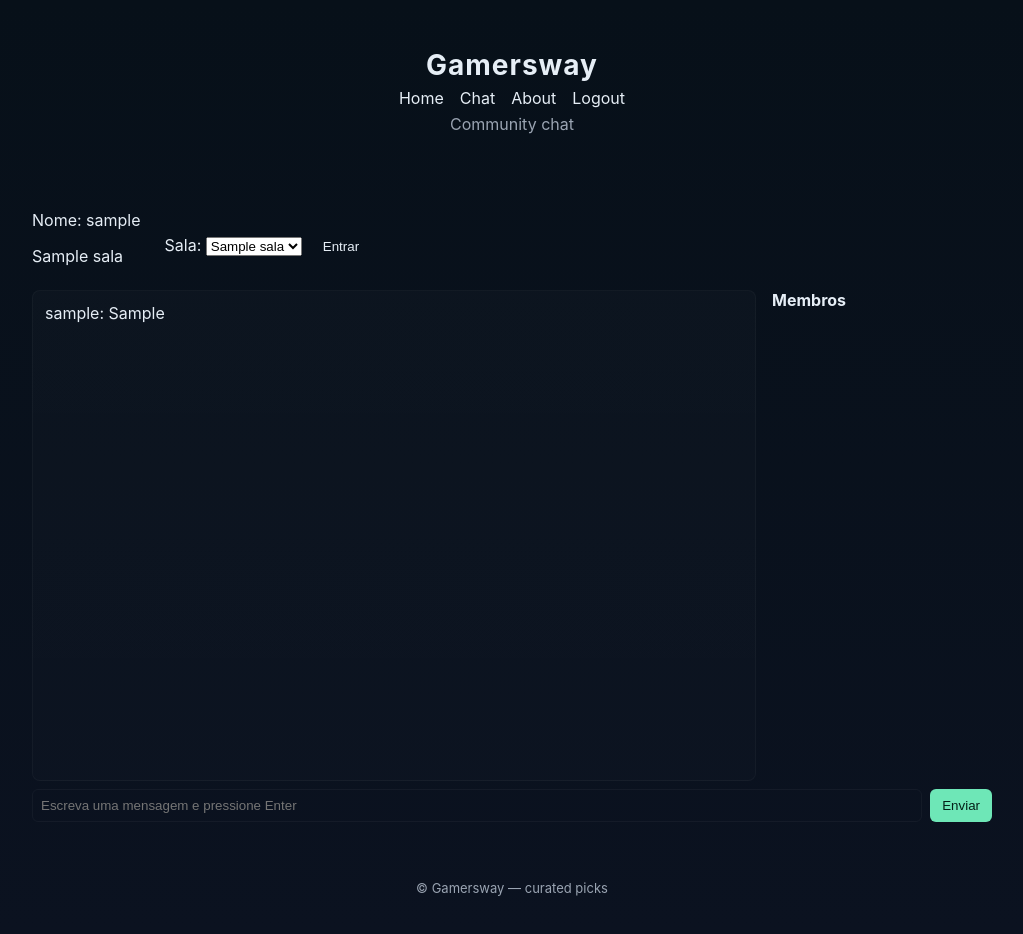
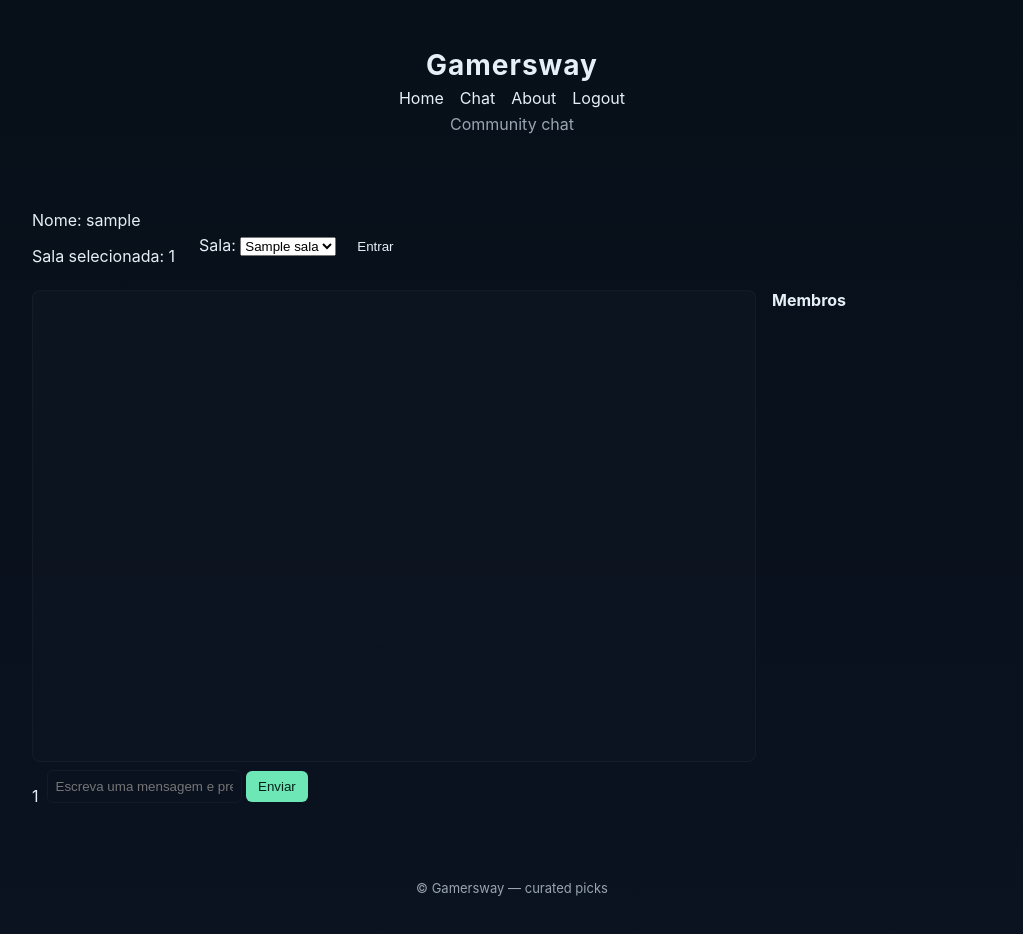
Before and after one commit to TiagoAPereira/Gamersway, a PHP site: page /chat.php in a window 1280 px wide. Shown: the whole page, without its empty margins (128-1151 px from the left). Run offline with PHP 8.4, Linux system fonts and the light colour scheme; the visitor is signed in with stand-in values (Sample User, id 1); tables that the repository leaves empty or names only in its code hold one stand-in row (values such as "Sample post"); data that the repository does not hold is empty.

Commit message:
Implement session-based chat room selection; store selected room in session and update message retrieval accordingly

```diff
--- a/chat.php
+++ b/chat.php
@@ -29,12 +29,23 @@
                     Nome:
                     <?php
                     echo "<label id='username' aria-label='Username'>$username</label>";
-                    if(isset($_POST['sala'])){
-                        echo "<p style='margin:0 0 0 12px'>Sala selecionada: " . $_POST['sala'] . "</p>";
+
+                    //testar se a variável de sessão existe, se não existir, criar e atribuir o valor da primeira sala
+                    if(!isset($_SESSION['sala_selecionada'])){
+                        echo "<p>primeira vez</p>";
+                        $_SESSION['sala_selecionada'] = mysqli_fetch_column(mysqli_query($ligacao, "select nome_sala from tbl_salas where id_sala = '1'"));
                     }
                     else {
-                       $sala_selecionada = mysqli_fetch_column(mysqli_query($ligacao, "select nome_sala from tbl_salas where id_sala = '1'"));
-                       echo "<p>$sala_selecionada</p>";
+
+
+                        if(isset($_POST['sala'])){
+                            $_SESSION['sala_selecionada'] = $_POST['sala'];
+                            echo "<p>Sala selecionada: " . $_SESSION['sala_selecionada'] . "</p>";
+                        }
+                        else{
+                            echo "<p>Sala selecionada: " . $_SESSION['sala_selecionada'] . "</p>";
+                        }
+
                     }
                     ?>
                 </label>
@@ -45,10 +56,9 @@
                     $nome_salas = mysqli_fetch_all($procura_sala, MYSQLI_ASSOC);
                     echo "<form name='room-form' id='room-form' style='display:inline' method='POST' action='chat.php'>";
                     echo "<select name='sala' id='room' aria-label='Chat Room'>";
-                   // echo "<option selected value= '$sala_selecionada'>" . $_POST['sala'] . "</option>";
+
                     foreach($nome_salas as $sala){
-                        if($sala['nome_sala'] == $_POST['sala']){
-                            echo "<p>****</p>";
+                        if($sala['nome_sala'] == $_SESSION['sala_selecionada']){
                             echo "<option selected name='sala' id='" . $sala['nome_sala'] . "' value='" . $sala['nome_sala'] . "'>" . $sala['nome_sala'] . "</option>";
                         }
                         else {
@@ -58,11 +68,6 @@
                     echo "</select>";
                     echo "<button id='enter-room' type='submit' style='margin-left:8px'>Entrar</button>";
                     echo "</form>";
-                    if(isset($_POST['sala'])){
-                        $sala_selecionada = $_POST['sala'];
-                    } else {
-                        $sala_selecionada = $nome_salas[0]['nome_sala'];
-                    }
 
                     ?>
 
@@ -72,7 +77,7 @@
             <div class="chat-main">
                 <div class="chat-list" id="messages" aria-live="polite" aria-atomic="false">
                     <?php
-                    $procura = "select * from tbl_mensagens where id_sala = (select id_sala from tbl_salas where nome_sala = '$sala_selecionada') order by id_msg";
+                    $procura = "select * from tbl_mensagens where id_sala = (select id_sala from tbl_salas where nome_sala = '".$_SESSION['sala_selecionada']."') order by id_msg";
                     $resultado = mysqli_query($ligacao, $procura);
                     while($linha = mysqli_fetch_assoc($resultado)){
                         echo "<div class='chat-message'>";
@@ -86,13 +91,44 @@
 
                 <aside class="chat-sidebar">
                     <h4 style="margin:0 0 8px 0">Membros</h4>
-                    <ul id="peers"></ul>
+                    <ul id="peers">
+                    <?php
+                       $id_sala = mysqli_fetch_column(mysqli_query($ligacao, "select id_sala from tbl_salas where nome_sala = '".$_SESSION['sala_selecionada']."'"));
+                    $procura_membros = mysqli_query($ligacao, "select * from tbl_users_salas where id_sala = '$id_sala'");
+
+                    while($membro = mysqli_fetch_assoc($procura_membros)){
+                        $procura_username = mysqli_query($ligacao, "select username from tbl_users where id_users = '".$membro['id_user']."'");
+                        $username = mysqli_fetch_column($procura_username);
+                        echo "<li>" . $username . "</li>";
+                    }
+                     ?>
+                    </ul>
                 </aside>
             </div>
 
             <div class="chat-controls">
-                <input id="message" class="chat-input" placeholder="Escreva uma mensagem e pressione Enter" aria-label="Message" />
+                <?php
+                echo "<p>" . $_SESSION['sala_selecionada'] . "</p>";
+                ?>
+                <form name="message-form" id="message-form" style="display:inline" method="POST" action="chat.php">
+                <input name="message" id="message" class="chat-input" placeholder="Escreva uma mensagem e pressione Enviar" aria-label="Message" />
                 <button id="send" class="chat-send">Enviar</button>
+                </form>
+
+                <?php
+                if(isset($_POST['message']) && !empty($_POST['message'])){
+
+                    $mensagem = $_POST['message'];
+                    $id_user = mysqli_fetch_column(mysqli_query($ligacao, "select id_users from tbl_users where username = '$username'"));
+                    $id_sala = mysqli_fetch_column(mysqli_query($ligacao, "select id_sala from tbl_salas where nome_sala = '".$_SESSION['sala_selecionada']."'"));
+                    $inserir_mensagem = "insert into tbl_mensagens (id_sala, id_user, mensagem) values ('$id_sala', '$id_user', '$mensagem')";
+                    mysqli_query($ligacao, $inserir_mensagem);
+                    echo "<meta http-equiv='refresh' content='0'>"; // Refresh the page to show the new message
+
+
+                }
+
+                    ?>
             </div>
         </section>
     </main>
```
